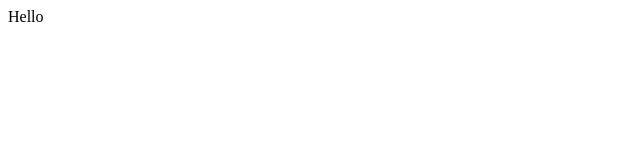
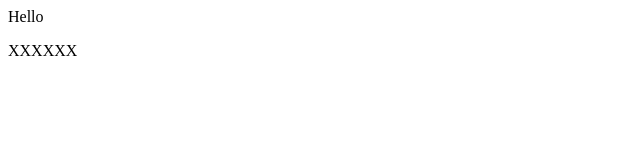
Before and after one commit to undersun77/testrepo, a plain HTML site: page index.html in a window 1280 px wide. Shown: the full height of the page, 0-640 px from the left. Drawn offline with Linux system fonts and the light colour scheme.

Commit message:
add xxxx in index.html

```diff
--- a/index.html
+++ b/index.html
@@ -1 +1,2 @@
 <div>Hello</div>
+<p>XXXXXX</p>
```
